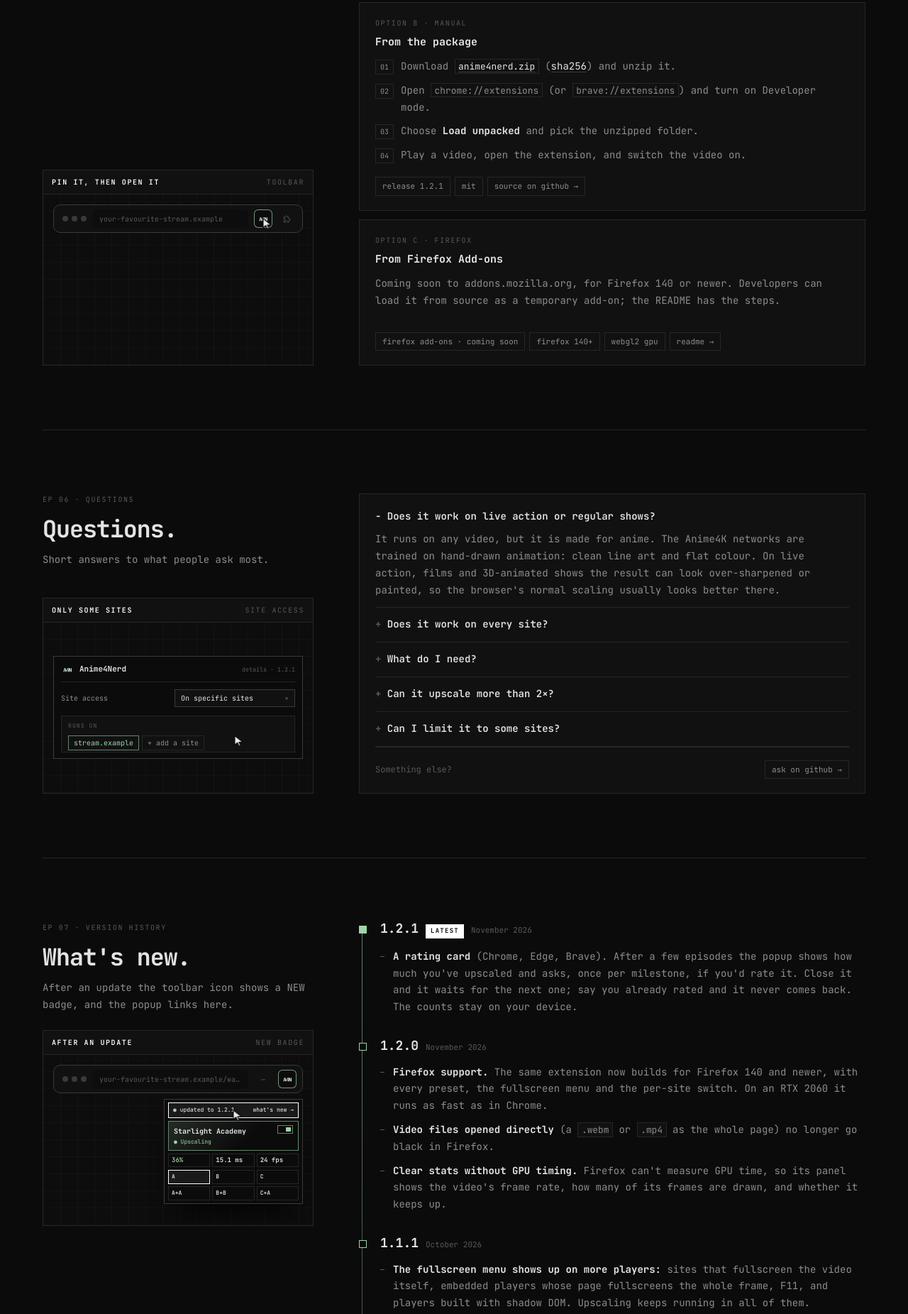
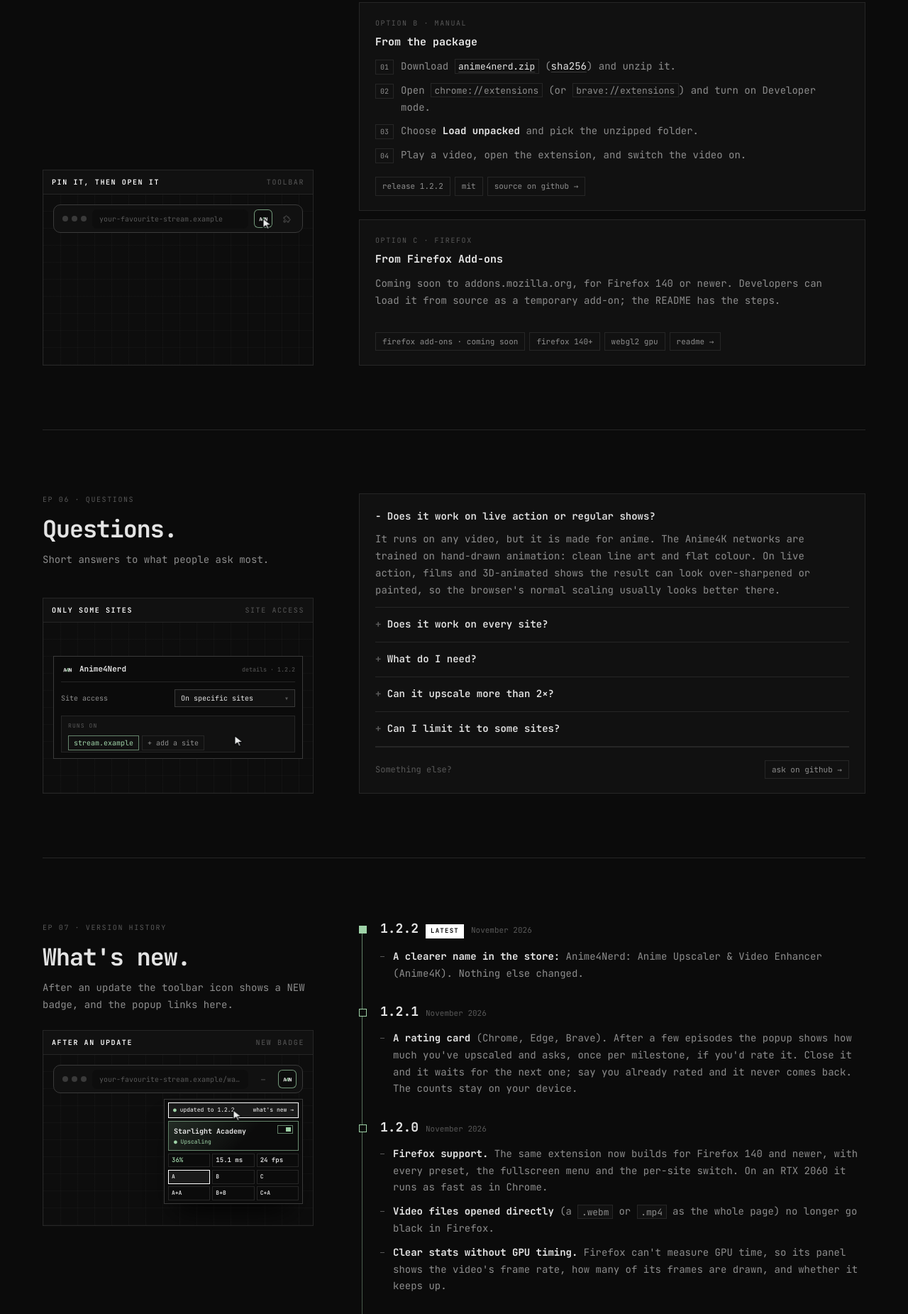
Before and after one commit to creedweb3/anime4nerd, a browser extension: page site/index.html in a window 1280 px wide. Shown: the part 3979-5830 px from the top of the page at 71% size. Drawn offline with Linux system fonts and the light colour scheme.

Commit message:
chore: release 1.2.2 with a searchable store name
Name the extension "Anime4Nerd: Anime Upscaler & Video Enhancer (Anime4K)"
and start the summary with "Anime upscaler" so Web Store search matches it.
The listing description now opens with the same plain search phrases.

```diff
--- a/package.json
+++ b/package.json
@@ -1,6 +1,6 @@
 {
   "name": "anime4nerd",
-  "version": "1.2.1",
+  "version": "1.2.2",
   "description": "Anime4Nerd: real-time 2x–8x Anime4K upscaling for web video (browser extension).",
   "main": "index.js",
   "directories": {
--- a/site/index.html
+++ b/site/index.html
@@ -286,7 +286,7 @@
         <li><span>Choose <b>Load unpacked</b> and pick the unzipped folder.</span></li>
         <li><span>Play a video, open the extension, and switch the video on.</span></li>
         </ol>
-        <div class="foot"><span class="chip">release 1.2.1</span><span class="chip">mit</span><a class="chip" href="https://github.com/creedweb3/anime4nerd" rel="noopener">source on github →</a></div>
+        <div class="foot"><span class="chip">release 1.2.2</span><span class="chip">mit</span><a class="chip" href="https://github.com/creedweb3/anime4nerd" rel="noopener">source on github →</a></div>
         </div>
         <div class="panel">
         <div class="phead"><span>option c · firefox</span></div>
@@ -306,7 +306,7 @@
         <figure class="scene" aria-hidden="true"><div class="phead"><span><b>only some sites</b></span><span>site access</span></div>
         <div class="stage"><div class="in s6">
         <div class="ext">
-        <div class="hd"><img src="assets/icon.png" alt=""><b>Anime4Nerd</b><small>details · 1.2.1</small></div>
+        <div class="hd"><img src="assets/icon.png" alt=""><b>Anime4Nerd</b><small>details · 1.2.2</small></div>
         <div class="rw"><span>Site access</span><span data-aim="1" class="dd"><span class="v1">On all sites</span><span class="v2">On specific sites</span><span class="opts"><i>When you click it</i><i data-aim="2" class="spec">On specific sites</i><i class="all">On all sites</i></span></span></div>
         <div class="list"><span class="lbl">runs on</span><span class="all-sites">all sites</span><div class="sites"><i class="add">stream.example</i><i>+ add a site</i></div></div>
         </div>
@@ -334,7 +334,7 @@
         <figure class="scene" aria-hidden="true"><div class="phead"><span><b>after an update</b></span><span>new badge</span></div>
         <div class="stage"><div class="in s2">
         <div class="tb"><span class="dots"><i></i><i></i><i></i></span><span class="url">your-favourite-stream.example/watch?ep=2</span><span class="x">⋯</span><span data-aim="1" class="x me"><img src="assets/icon.png" alt=""><span class="badge">NEW</span></span></div>
-        <div class="mp"><div data-aim="2" class="note"><span><b>●</b> updated to 1.2.1</span><span>what's new →</span></div><div class="src"><b>Starlight Academy <span class="sw"></span></b><em>● Upscaling</em></div><div class="kv"><span>36%</span><span>15.1 ms</span><span>24 fps</span></div><div class="tl"><i class="sel">A</i><i>B</i><i>C</i><i>A+A</i><i>B+B</i><i>C+A</i></div></div>
+        <div class="mp"><div data-aim="2" class="note"><span><b>●</b> updated to 1.2.2</span><span>what's new →</span></div><div class="src"><b>Starlight Academy <span class="sw"></span></b><em>● Upscaling</em></div><div class="kv"><span>36%</span><span>15.1 ms</span><span>24 fps</span></div><div class="tl"><i class="sel">A</i><i>B</i><i>C</i><i>A+A</i><i>B+B</i><i>C+A</i></div></div>
         <svg class="cur" viewBox="0 0 22 22" aria-hidden="true"><path d="M3 2 L3 18 L7.5 13.8 L10.5 20 L13.2 18.8 L10.3 12.8 L16.5 12.6 Z" fill="#eceded" stroke="#08090a" stroke-width="1.4" stroke-linejoin="round"/></svg>
         </div></div>
         </figure>
@@ -342,7 +342,13 @@
       <div class="body">
         <div class="timeline">
           <article class="rel latest">
-            <div class="rel-head"><h3>1.2.1</h3><span class="new">latest</span><span class="date">November 2026</span></div>
+            <div class="rel-head"><h3>1.2.2</h3><span class="new">latest</span><span class="date">November 2026</span></div>
+            <ul>
+            <li><strong>A clearer name in the store:</strong> Anime4Nerd: Anime Upscaler &amp; Video Enhancer (Anime4K). Nothing else changed.</li>
+            </ul>
+          </article>
+          <article class="rel">
+            <div class="rel-head"><h3>1.2.1</h3><span class="date">November 2026</span></div>
             <ul>
             <li><strong>A rating card</strong> (Chrome, Edge, Brave). After a few episodes the popup shows how much you've upscaled and asks, once per milestone, if you'd rate it. Close it and it waits for the next one; say you already rated and it never comes back. The counts stay on your device.</li>
             </ul>
@@ -428,7 +434,7 @@
 </main>
 
 <footer class="wrap">
-  <span>anime4nerd · v1.2.1 · mit</span>
+  <span>anime4nerd · v1.2.2 · mit</span>
   <span><a href="#changes">changes</a> · <a href="privacy">privacy</a> · <a href="#credits">credits</a> · <a href="https://github.com/creedweb3/anime4nerd" rel="noopener">github</a></span>
 </footer>
 
```
Also changed, not shown: docs/STORE_LISTING.md (+3 -3 lines), site/privacy.html (+1 -1 lines), CHANGELOG.md, manifest.json, 1 other file.
